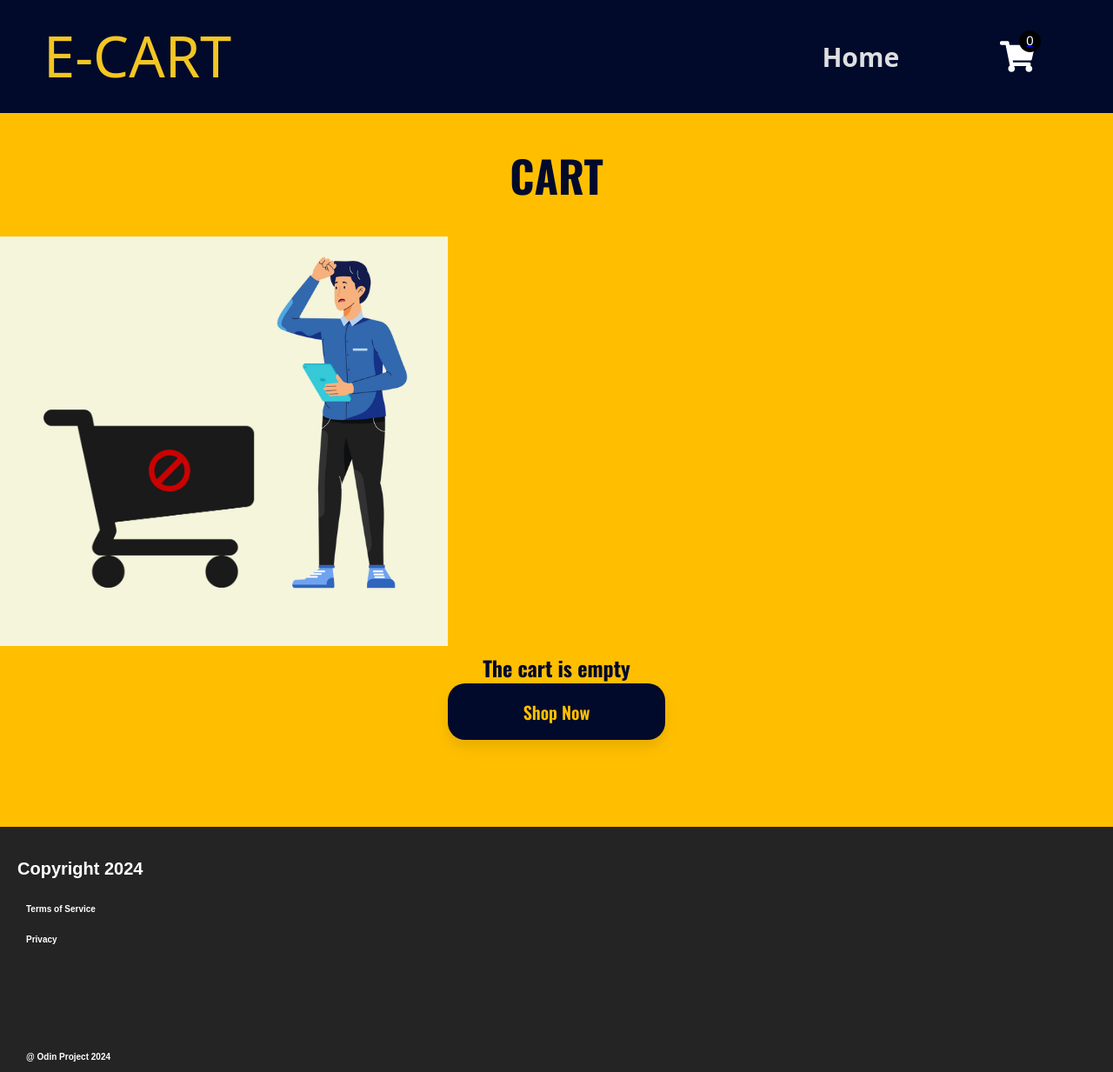
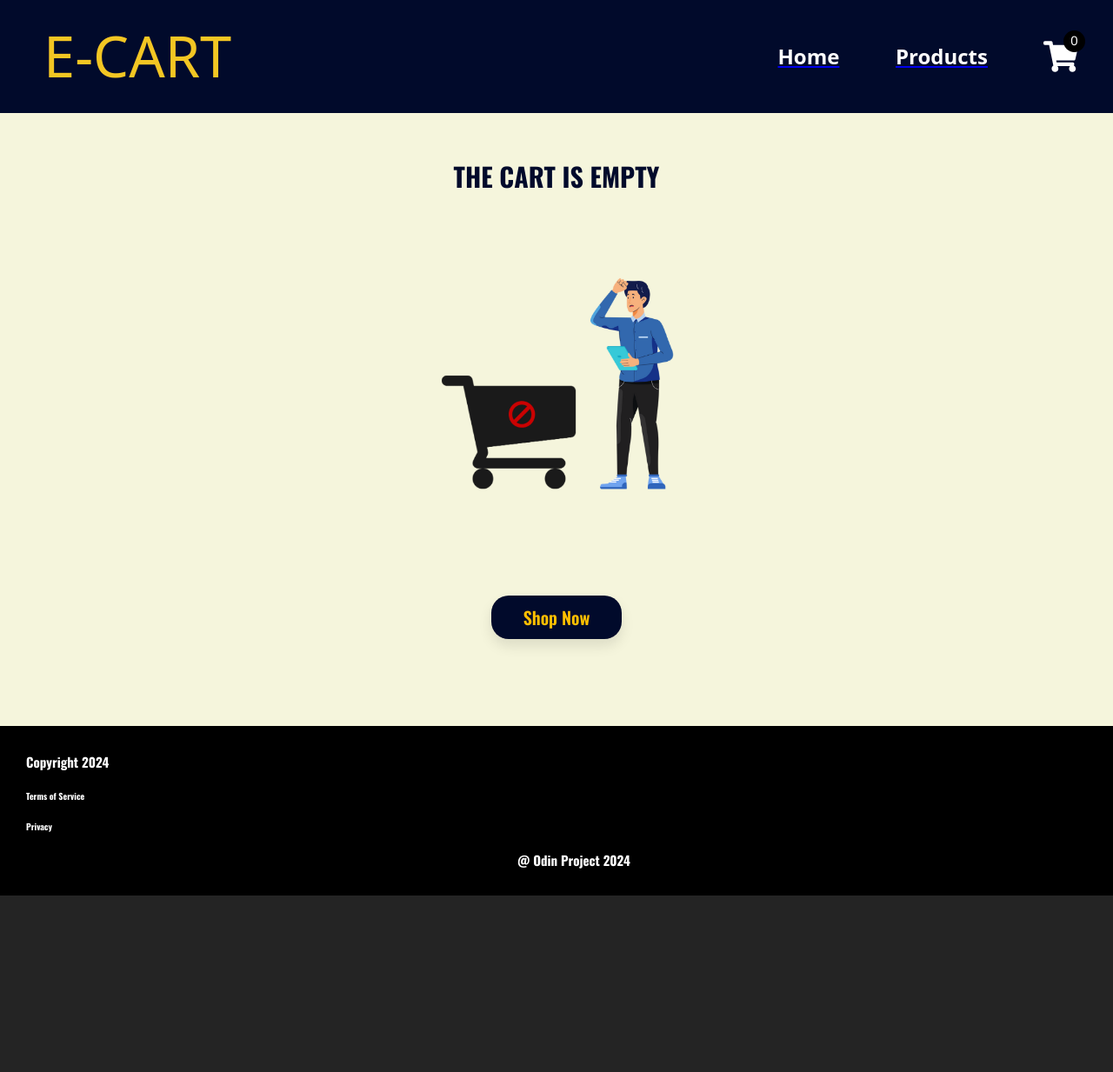
Before and after one commit to ananya-dhiman/E-Cart, a React (Vite) app: page /cart in a window 1280 px wide. Shown: the top 1233 px of the page at 87% size. After the commit the page ends 1030 px from the top, so only its background shows below. Built offline with nearby package versions, Linux system fonts and the light colour scheme; a web font is replaced by a local one.

Commit message:
UI changes

```diff
--- a/src/Cart.jsx
+++ b/src/Cart.jsx
@@ -72,14 +72,16 @@ export function Cart(){
 
     return(
         <>
+        <div className={styles.whole}>
 
 
         <Header/>
-        <h1 className={styles.heading}>CART</h1>
+
 
 
     {temp && checkCount()>0?(
     <>
+     <h1 className={styles.heading}>CART</h1>
     {temp.map(avail=>(
     <li key={avail.id}>
     <div className={styles.item}>
@@ -116,10 +118,11 @@ export function Cart(){
     )
     :
 
-    <div>
-        <img className={styles.back} src={nothingImage} alt="Background" />
+    <div className={styles.body}>
 
-        <div className={styles.message}>The cart is empty</div>
+        <div className={styles.message}>THE CART IS EMPTY</div>
+        <img className={styles.no} src={nothingImage} alt="Background" />
+
         <Link className={styles.Link} to="/product">
         <button className={styles.check}> Shop Now </button>
         </Link>
@@ -131,11 +134,11 @@ export function Cart(){
 
 
 
+  </div>
 
             <Footer/>
 
-        </>
-
+      </>
     );
 
 };
--- a/src/Checkout.jsx
+++ b/src/Checkout.jsx
@@ -5,7 +5,7 @@ import { Link } from 'react-router-dom';
 
 export function Checkout() {
     return (
-        <>
+        <div className={styles.body}>
             <Header />
             <div className={styles.checkoutContainer}>
                 <div className={styles.thankYouMessage}>
@@ -16,6 +16,6 @@ export function Checkout() {
                 </Link>
             </div>
             <Footer />
-        </>
+        </div>
     );
 }
--- a/src/Components/Footer.jsx
+++ b/src/Components/Footer.jsx
@@ -4,13 +4,14 @@ export function Footer(){
 
 
     return (
-        <>
+        <div className={style.body}>
 <div className={style.footer}>
-<h1>Copyright 2024</h1>
-<div>Terms of Service</div>
-<div>Privacy </div>
-<div className={style.footer}>@ Odin Project 2024</div>
+
+<div className={style.same1}>Copyright 2024</div>
+<div className={style.same} >Terms of Service</div>
+<div className={style.same}>Privacy </div>
+<div className={style.cen}>@ Odin Project 2024</div>
 </div>
-</>
+</div>
     );
 }
--- a/src/Components/Header.jsx
+++ b/src/Components/Header.jsx
@@ -25,8 +25,12 @@ export function Header(){
 
         <h1 className={styles.heading}>E-CART</h1>
         <div className={styles.left}>
-        <h1>Home</h1>
-
+        <Link to="/">
+        <h1 className={styles.h1}>Home</h1>
+        </Link>
+        <Link to="/product">
+        <h1 className={styles.h1}>Products</h1>
+        </Link>
 
         <Link to="/cart" className={styles.shopping}>
         <FaShoppingCart
--- a/src/Components/Info.jsx
+++ b/src/Components/Info.jsx
@@ -19,7 +19,7 @@ export function Info({infoList,addToCart}){
 
 
 return(
-<div>
+<div class={styles.body}>
 
 
 
--- a/src/Products.jsx
+++ b/src/Products.jsx
@@ -12,8 +12,13 @@ export function Product(){
   const {universalList,updateList}=useContext(CartContext);
 
     //Running api to get the final list which is updated to universal list
+    Api();
+    setTimeout(()=>{
 
-    Api();
+      setLoading(false);
+
+    },2000);
+
 
 
     useEffect(() => {
--- a/src/styles/Cart.module.css
+++ b/src/styles/Cart.module.css
@@ -1,7 +1,12 @@
 @import url('https://fonts.googleapis.com/css2?family=Anton+SC&family=Roboto+Condensed:ital,wght@0,100..900;1,100..900&family=Rubik+80s+Fade&display=swap');
 @import url('https://fonts.googleapis.com/css2?family=Oswald:wght@200..700&display=swap');
 
+.whole{
+    background-color: beige;
+}
+
 .body{
+    background-color:beige;
     margin: 0;
     padding:0;
     overflow-x:hidden;
@@ -21,7 +26,11 @@
     font-style: normal;
     color:#010a2b;
 }
+li{
+    text-decoration: none;
+    list-style: none;
 
+}
 .item{
     padding:20px;
     margin:auto;
@@ -104,9 +113,9 @@
     color: #010a2b;
 }
 .check{
-    margin:auto;
-    width:250px;
-    height:65px;
+    margin:50px auto 100px auto;
+    width:150px;
+    height:50px;
     font-size: 20px;
     background-color:#010a2b ;
     border:none;
@@ -136,12 +145,19 @@
 
 
 .message{
-    margin:auto;
+    margin:50px auto;
     text-align: center;
     font-family: "Oswald", sans-serif;
     font-optical-sizing: auto;
-    font-size: 24px;
+    font-size: 30px;
     font-weight: 700;
     font-style: normal;
     color:#010a2b;
 }
+.no{
+    margin:auto;
+    display: flex;
+    justify-content: center;
+    height:300px;
+    width:auto;
+}
--- a/src/styles/Checkout.module.css
+++ b/src/styles/Checkout.module.css
@@ -1,10 +1,10 @@
-body{
+.body{
     background-color: #FFBF00;
 
 }
 .checkoutContainer {
     text-align: center;
-    margin: 400px auto 400px auto;
+    margin: 200px auto 200px auto;
     padding: 20px;
     max-width: 600px;
     background-color: #f9f9f9;
@@ -20,6 +20,7 @@ body{
 }
 .returnButton{  margin:auto;
     text-decoration: none;
+    padding:50px;
     width:250px;
     height:65px;
     font-size: 20px;
--- a/src/styles/Footer.module.css
+++ b/src/styles/Footer.module.css
@@ -1,14 +1,21 @@
+@import url('https://fonts.googleapis.com/css2?family=Oswald:wght@200..700&display=swap');
+body{
 
+  background-color: black;
+}
 .footer{
-  margin-top:100px;
-    background-color: #242424;
+    margin:0;
     width:100%;
     display: flex;
     flex-flow: column;
     justify-content:flex-start;
+    font-family: "Oswald", sans-serif;
+    font-optical-sizing: auto;
+    font-weight: 700;
+    font-style: normal;
     color: #ffffff;
     padding:20px;
-    height:30px;
+    height:auto;
     font-size: 10px;
     font-weight: 800;
     max-width: 100%;
@@ -16,13 +23,23 @@
 
 
   }
+  .same1{
+    font-size:15px;
+  }
+  .same1,.same{
+    padding:20px;
+    gap:20px;
+
+  }
   .footer div{
     padding:10px;
 
   }
   .cen{
+    margin:auto;
+    font-size:15px;
+    text-align: center;
+    align-self:center;
 
-    font-size:15px;
-    position:relative;
-    left:45%;
+
   }
--- a/src/styles/Header.module.css
+++ b/src/styles/Header.module.css
@@ -17,6 +17,7 @@
   max-width: 100%;
 }
 .heading{
+  text-decoration: none;
     color:#F3C623;
     text-align: center;
    font-size:65px;
@@ -25,8 +26,9 @@
    font-family: "Rubik 80s Fade", system-ui;
 }
 .left{
+  text-decoration: none;
+  color: white;
 
-  text-decoration: none;
   font-style: normal;
   display:flex;
   flex-flow: row;
@@ -34,20 +36,25 @@
   align-items: center;
   width:500px;
   font-family: "Rubik 80s Fade", system-ui;
-  font-size:15px;
+  font-size:12px;
    font-weight: 400;
    font-style: normal;
 }
-
+.h1{
+  color:white;
+  text-decoration: none;
+}
 .shopping{
 
     display: flex;
     align-self: center;
     position:relative;
+    text-decoration: none;
 
 
 }
 .count{
+  text-decoration: none;
     font-family:'Franklin Gothic Medium', 'Arial Narrow', Arial, sans-serif;
     position:relative;
     right:27%;
--- a/src/styles/Info.module.css
+++ b/src/styles/Info.module.css
@@ -1,6 +1,6 @@
 @import url('https://fonts.googleapis.com/css2?family=Anton+SC&family=Roboto+Condensed:ital,wght@0,100..900;1,100..900&family=Rubik+80s+Fade&display=swap');
 @import url('https://fonts.googleapis.com/css2?family=Oswald:wght@200..700&display=swap');
-body {
+.body {
   font-family: Arial, sans-serif;
   margin: 0;
   padding: 0;
@@ -20,10 +20,11 @@ body {
   font-optical-sizing: auto;
   font-weight: 700;
   font-style: normal;
-  margin-botttom:40px;
+  margin-bottom:40px;
 }
 
 ul {
+  text-decoration: none;
   list-style: none;
   padding: 0;
   display: flex;
--- a/src/styles/Landing.module.css
+++ b/src/styles/Landing.module.css
@@ -6,6 +6,7 @@
     overflow-x: hidden;
     padding:0;
     margin:0;
+    background-color: black;
 
   }
 
```
